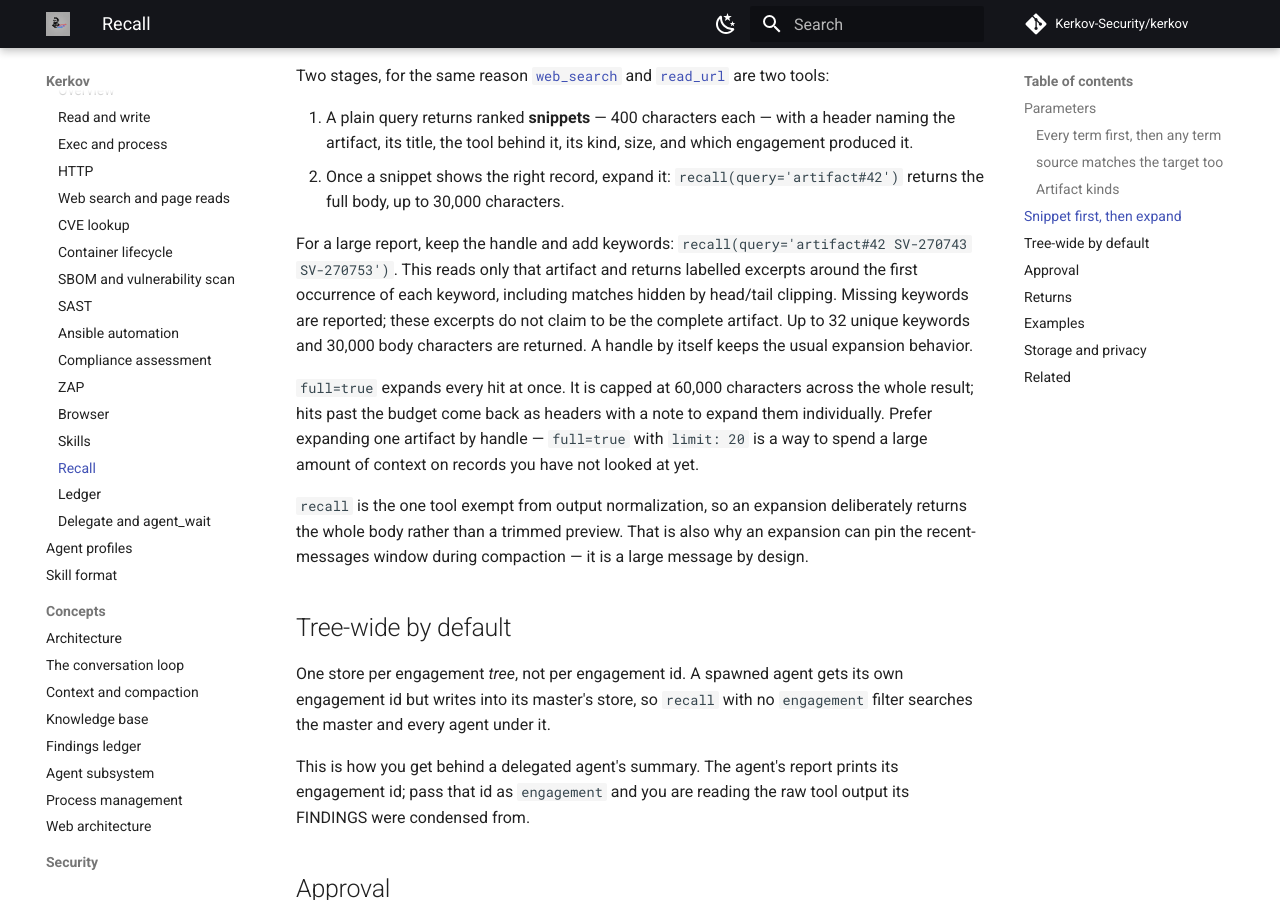
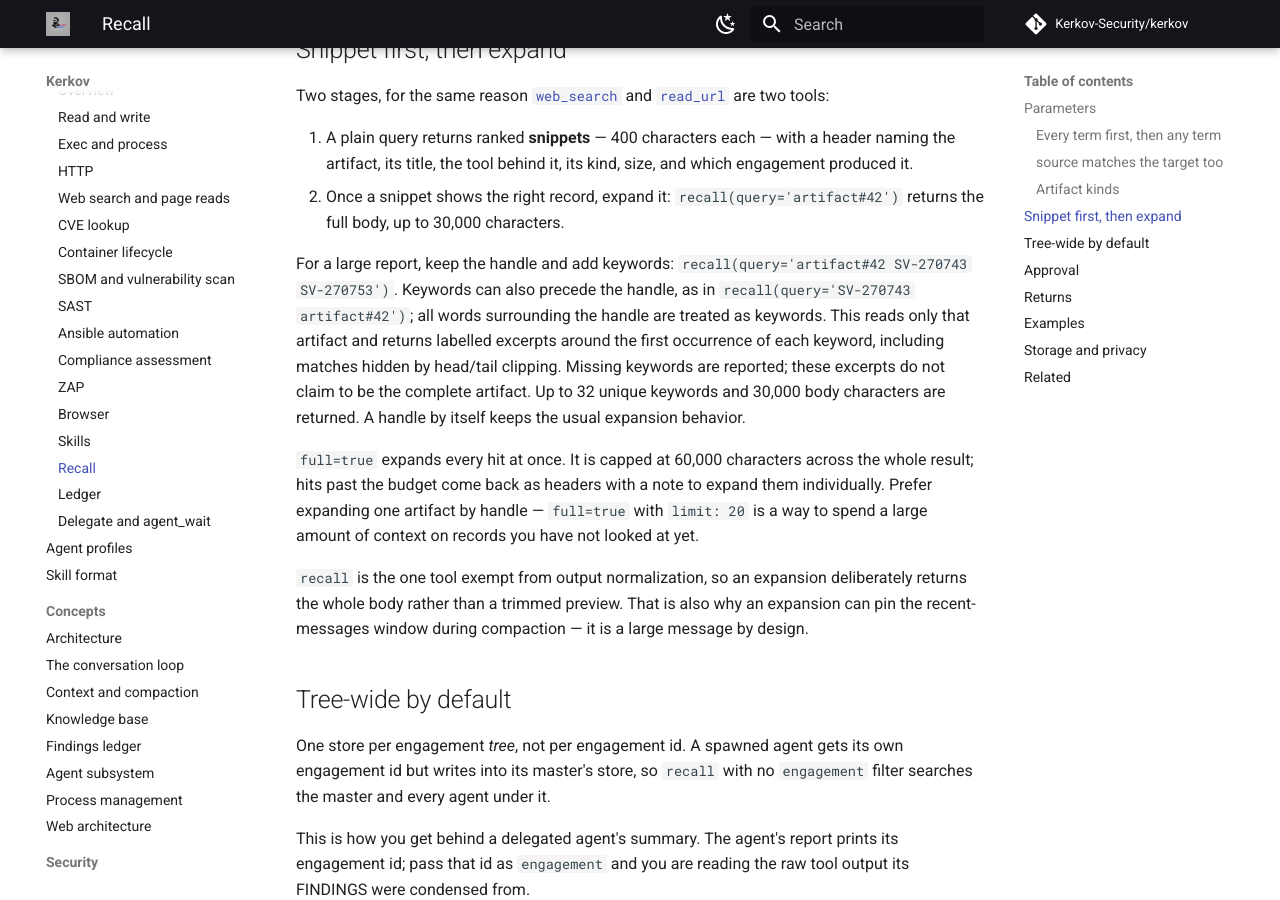
Before and after one commit to Kerkov-Security/kerkov, an MkDocs documentation site: the page built from docs/reference/tools/recall.md, in a window 1280 px wide and 900 px high, scrolled down 2043 px. Built offline with MkDocs 1.6.1 and Material for MkDocs 9.7.7, drawn with Linux system fonts in a browser that asks for light colours; comment, search, counter and statistics services are not loaded; some of the changed text lies outside the part shown.

Commit message:
Accept recall keywords on either side of artifact handles

```diff
--- a/docs/reference/tools/recall.md
+++ b/docs/reference/tools/recall.md
@@ -25,7 +25,7 @@ Registered only when [`KB_ENABLED=true`](../configuration.md#knowledge-base-and-
 
 | Parameter | Type | Default | Description |
 |---|---|---|---|
-| `query` | string | **required** | Plain words or keywords. `artifact#42` fetches that artifact directly. |
+| `query` | string | **required** | Plain words or keywords. `artifact#42` fetches that artifact directly; keywords before or after the handle return matching excerpts from it. |
 | `kind` | `tool_output` \| `file` \| `http_response` | — | Filter by artifact kind. |
 | `source` | string | — | Substring matched against the producing tool name **and** the artifact title. |
 | `engagement` | string | — | Restrict to one engagement id. Omit to search this engagement and every agent spawned from it. |
@@ -78,7 +78,9 @@ Two stages, for the same reason [`web_search`](web-search.md) and
    returns the full body, up to 30,000 characters.
 
 For a large report, keep the handle and add keywords:
-`recall(query='artifact#42 SV-270743 SV-270753')`. This reads only that artifact
+`recall(query='artifact#42 SV-270743 SV-270753')`. Keywords can also precede the
+handle, as in `recall(query='SV-270743 artifact#42')`; all words surrounding the
+handle are treated as keywords. This reads only that artifact
 and returns labelled excerpts around the first occurrence of each keyword,
 including matches hidden by head/tail clipping. Missing keywords are reported;
 these excerpts do not claim to be the complete artifact. Up to 32 unique
```
Also changed, not shown: 2 other files.
